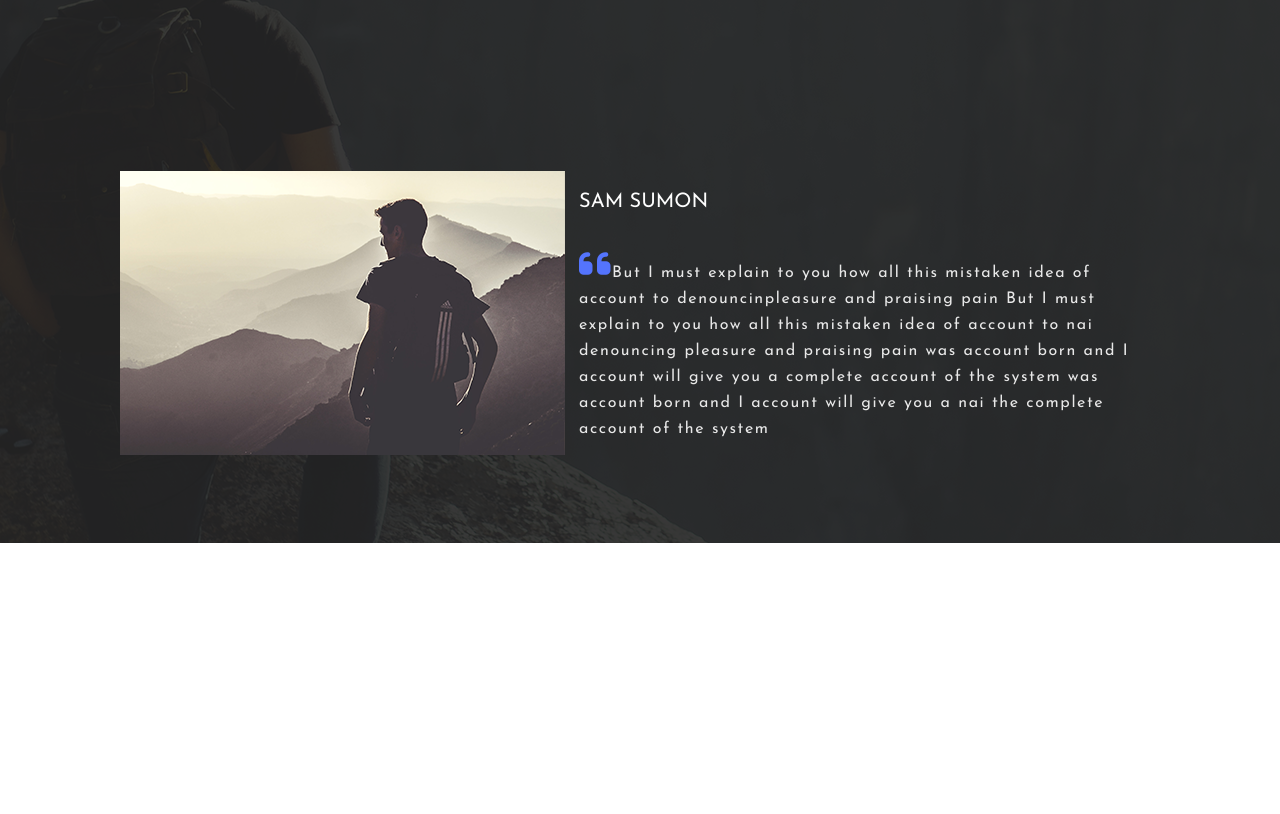
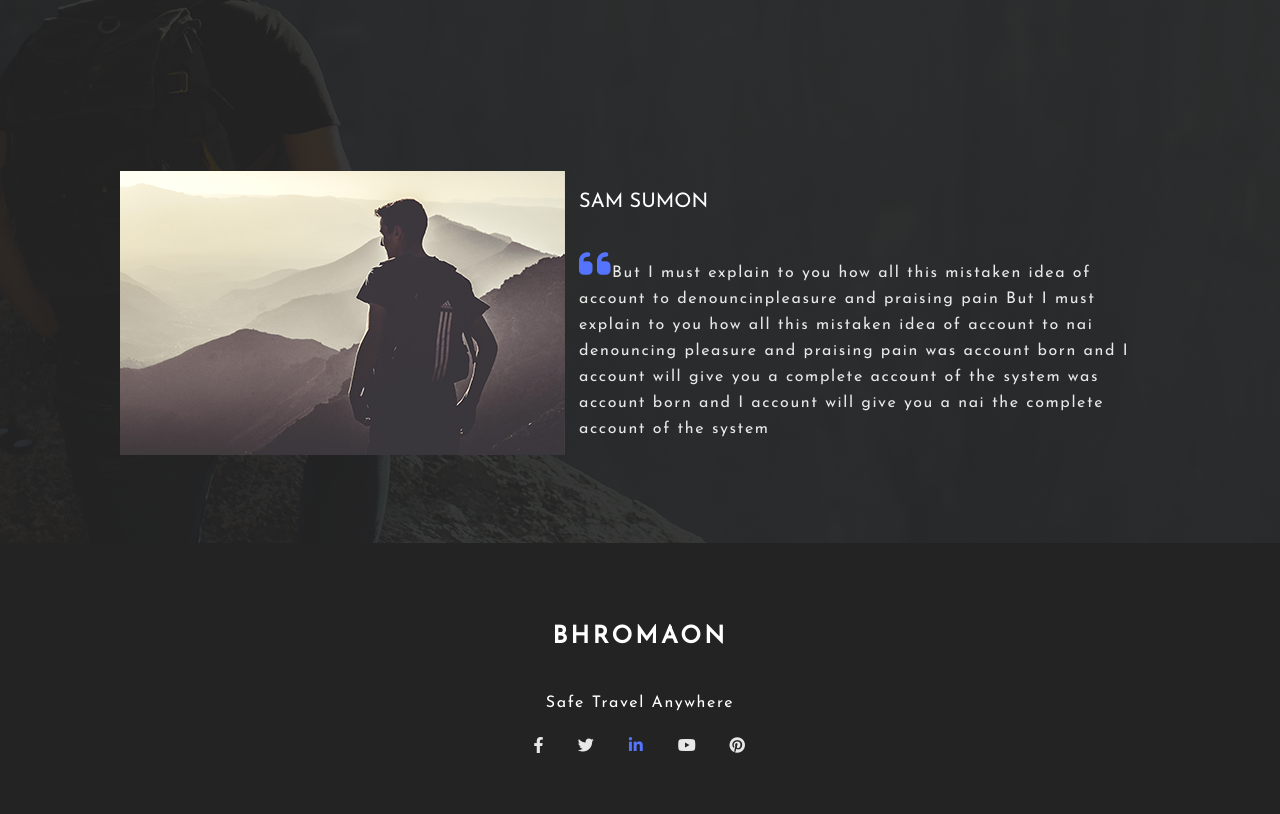
Before and after one commit to Ripandeepsidhu/test-skills, a plain HTML site: page index.html in a window 1280 px wide. Shown: the part 3433-4247 px from the top of the page. Before the commit the page ends 3976 px from the top, so only its background shows below. Drawn offline with Linux system fonts and the light colour scheme.

Commit message:
footer added

```diff
--- a/index.html
+++ b/index.html
@@ -5,42 +5,19 @@
     <meta charset="UTF-8">
     <meta http-equiv="X-UA-Compatible" content="IE=edge">
     <meta name="viewport" content="width=device-width, initial-scale=1.0">
-    <link rel="stylesheet" href="https://cdnjs.cloudflare.com/ajax/libs/font-awesome/6.4.2/css/all.min.css" integrity="sha512-z3gLpd7yknf1YoNbCzqRKc4qyor8gaKU1qmn+CShxbuBusANI9QpRohGBreCFkKxLhei6S9CQXFEbbKuqLg0DA==" crossorigin="anonymous" referrerpolicy="no-referrer" />
+
+
     <link rel="preconnect" href="https://fonts.googleapis.com">
     <link rel="preconnect" href="https://fonts.gstatic.com" crossorigin>
     <link href="https://fonts.googleapis.com/css2?family=Aleo&family=Josefin+Sans&display=swap" rel="stylesheet">
+    <link rel="stylesheet" href="https://cdnjs.cloudflare.com/ajax/libs/font-awesome/6.4.2/css/all.min.css" integrity="sha512-z3gLpd7yknf1YoNbCzqRKc4qyor8gaKU1qmn+CShxbuBusANI9QpRohGBreCFkKxLhei6S9CQXFEbbKuqLg0DA==" crossorigin="anonymous" referrerpolicy="no-referrer" />
+    <link rel="stylesheet" href="https://cdnjs.cloudflare.com/ajax/libs/font-awesome/6.4.2/css/v4-shims.min.css" integrity="sha512-fWfO/7eGDprvp7/UATnfhpPDgF33fetj94tDv9q0z/WN4PDYiTP97+QcV1QWgpbkb+rUp76g6glID5mdf/K+SQ==" crossorigin="anonymous" referrerpolicy="no-referrer" />
     <link rel="stylesheet" href="styles/normalize.css">
     <link rel="stylesheet" href="styles/index.css">
     <title>Document</title>
 </head>
 <body>
-   <!--
-    <i class="fa fa-search" aria-hidden="true"></i> --SEARCH-icon
-    <i class="fa fa-quote-left" aria-hidden="true"></i> --QUOTES-icon
-    <i class="fa fa-facebook" aria-hidden="true"></i> --FACEBOOK-icon
-    <i class="fa fa-twitter" aria-hidden="true"></i> --TWITTER--icon
-    <i class="fa fa-linkedin" aria-hidden="true"></i> --LINKEDIN-icon
-    <i class="fa fa-youtube-play" aria-hidden="true"></i> --YOUTUBE-icon
-    <i class="fa fa-pinterest" aria-hidden="true"></i> --PINTREST-icon
 
-
-
-
-    <svg class="search-svg">
-    <use xlink:href="images/search.svg#search-icon">
-    </use>
-   </svg>
-
-    <svg>
-    <use xlink:href="images/checkmark.svg#checkmark">
-    </use>
-   </svg>
-
-   <svg>
-    <use xlink:href="images/like.svg#like">
-    </use>
-   </svg>
-   -->
    <header>
     <div class="header-container">
         <div class="heading-container">
@@ -135,7 +112,21 @@
             </div>
          </div>
    </section>
+   <!--section3 ends.....-->
 
+   <footer class="footer">
+    <div class="footer-container">
+    <p class="p1">Bhromaon</p>
+    <p class="p2">Safe Travel Anywhere</p>
+    <div class="icon-container">
+    <a href="#"><i class="fa fa-facebook icon1" aria-hidden="true"></i></a>
+    <a href="#"><i class="fa fa-twitter icon2" aria-hidden="true"></i></a>
+    <a href="#"><i class="fa fa-linkedin icon3" aria-hidden="true"></i></a>
+    <a href="#"><i class="fa fa-youtube-play icon4" aria-hidden="true"></i></a>
+    <a href="#"><i class="fa fa-pinterest icon5" aria-hidden="true"></i></a>
+    </div>
+</div>
+   </footer>
    <script>
     function burgerMenu() {
         let burger = document.getElementById("navigation");
--- a/styles/_footer.scss
+++ b/styles/_footer.scss
@@ -0,0 +1,111 @@
+.footer{
+    max-width: 1773px;
+    width: 100%;
+    height: 271px;
+    background-color:  #232323;
+    display: flex;
+    flex-direction: column;
+    justify-content: center;
+    align-items: center;
+}
+.footer-container{
+    display: flex;
+    flex-direction: column;
+    justify-content: center;
+    align-items: center;
+}
+.footer .p1{
+    display: flex;
+    justify-content: center;
+    max-width: 193px;
+    width: 100%;
+    color: #FFF;
+    font-family: 'Josefin Sans', sans-serif;
+    font-size: 24px;
+    font-style: normal;
+    font-weight: 700;
+    line-height: 26px; /* 108.333% */
+    letter-spacing: 3.36px;
+    text-transform: uppercase;
+}
+.footer .p2{
+    max-width: 196px;
+    width: 100%;
+    color: #FFF;
+    text-align: center;
+    font-family: 'Josefin Sans', sans-serif;
+    font-size: 16px;
+    font-style: normal;
+    font-weight: 400;
+    line-height: 26px; /* 162.5% */
+    letter-spacing: 1.6px;
+}
+ .icon-container a{
+   text-decoration: none;
+
+}
+.icon1{
+    width: 39px;
+    color: #E8E8E8;
+    text-align: center;
+    font-size: 16px;
+    font-style: normal;
+    font-weight: 400;
+    line-height: 26px; /* 162.5% */
+    letter-spacing: 1.6px;
+}
+.icon2{
+    color: #E8E8E8;
+    text-align: center;
+    font-size: 16px;
+    font-style: normal;
+    font-weight: 400;
+    line-height: 26px; /* 162.5% */
+    letter-spacing: 1.6px;
+    width: 45px;
+}
+.icon3{
+    width: 45px;
+    color: #5474FD;
+    text-align: center;
+    font-size: 16px;
+    font-style: normal;
+    font-weight: 400;
+    line-height: 26px; /* 162.5% */
+    letter-spacing: 1.6px;
+}
+.icon4{
+    color: #E8E8E8;
+    text-align: center;
+    font-size: 16px;
+    font-style: normal;
+    font-weight: 400;
+    line-height: 26px; /* 162.5% */
+    letter-spacing: 1.6px;
+    width: 47px;
+}
+.icon5{
+    color: #E8E8E8;
+    text-align: center;
+    font-size: 16px;
+    font-style: normal;
+    font-weight: 400;
+    line-height: 26px; /* 162.5% */
+    letter-spacing: 1.6px;
+    width: 44px;
+}
+@media screen and (max-width:1100px){
+    .footer .p1{
+        font-size: 22px;
+    }
+
+}
+
+@media screen and (max-width:800px){
+    .footer .p1{
+        font-size: 18px;
+    }
+    .footer .p2{
+        font-size: 14px;
+    }
+}
--- a/styles/index.scss
+++ b/styles/index.scss
@@ -1,6 +1,7 @@
 @import 'header';
 @import 'section1';
 @import 'section4';
+@import 'footer';
 body{
     font-family: 'Aleo', serif;
     font-family: 'Josefin Sans', sans-serif;
```
Also changed, not shown: styles/_footer.css (added), styles/index.css.
